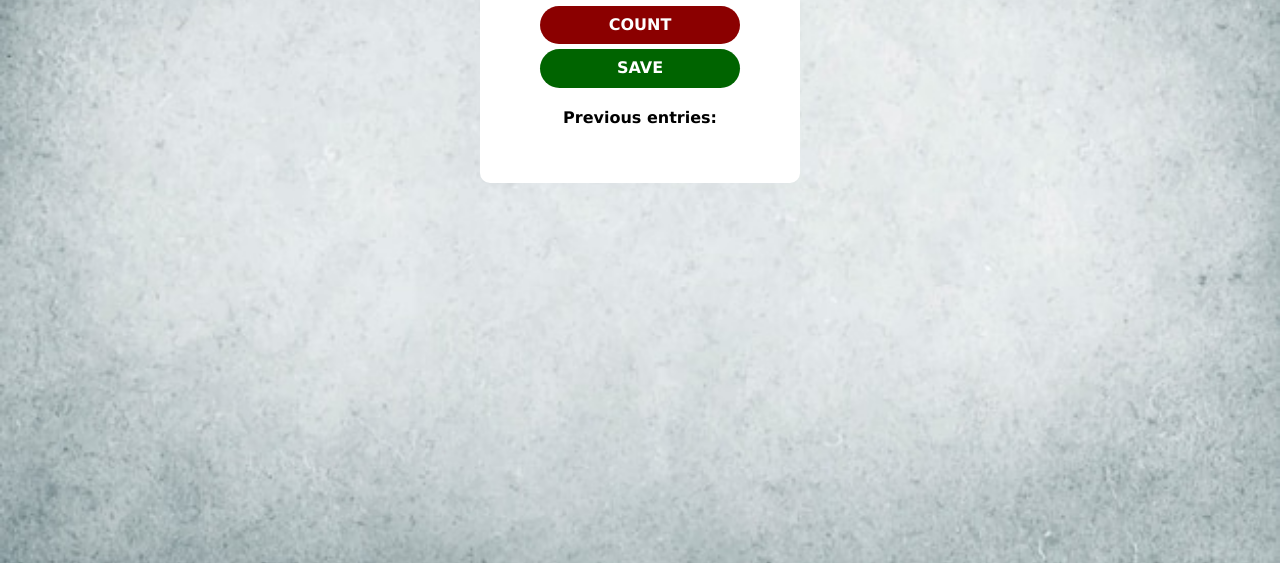
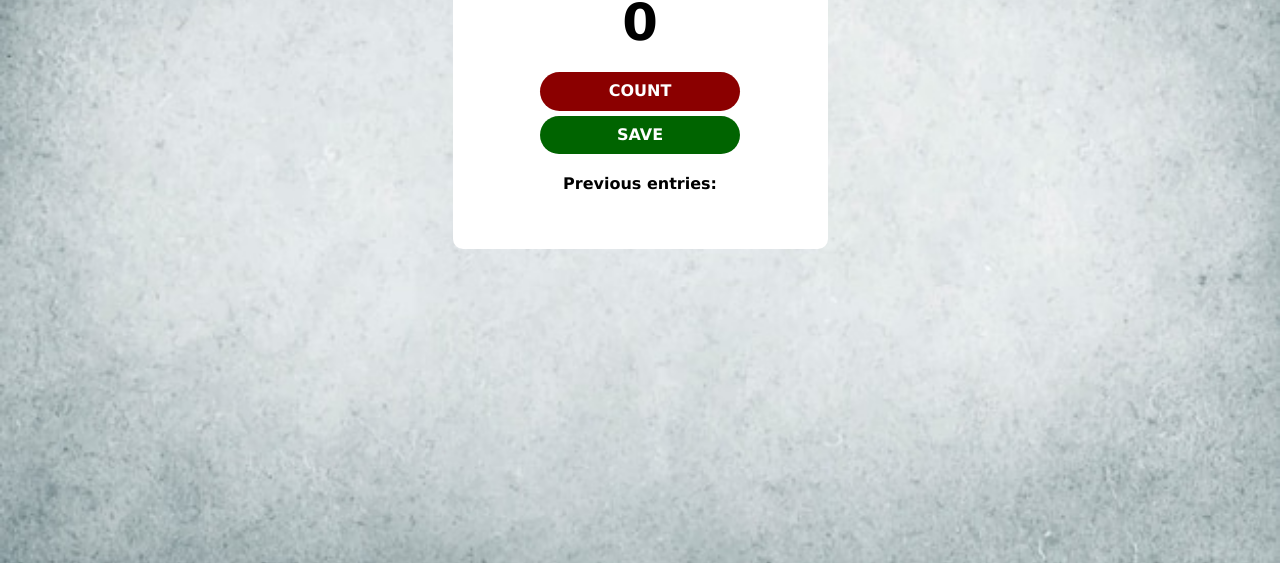
Before and after one commit to CalebOnimisi/Simple-Counter-App, a plain HTML site: page index.html in a window 1280 px wide. Shown: the part 237-800 px from the top of the page. Drawn offline with nearby package versions, Linux system fonts and the light colour scheme.

Commit message:
Add files via upload

```diff
--- a/index.css
+++ b/index.css
@@ -7,22 +7,23 @@ body {
 }
 
 .main-body {
-    max-width: 320px;
+    max-width: 375px;
     margin: auto;
     background-color: white;
     border-radius: 10px;
-    margin-top: 15px;
-    padding-top: 20px;
-    padding-bottom: 40px;
+    margin-top: 5rem;
+    padding-top: 1.25rem;
+    padding-bottom: 2.5rem;
 }
 
 h1 {
+    font-size: 2rem;
     margin-top: 10px;
     margin-bottom: 10px;
 }
 
 h2 {
-    font-size: 50px;
+    font-size: 3.2rem;
     margin-top: 0;
     margin-bottom: 20px;
 }
@@ -45,3 +46,7 @@ button {
 #save-btn {
     background: darkgreen;
 }
+
+@media screen and (min-width: 480px) {
+
+}
```
